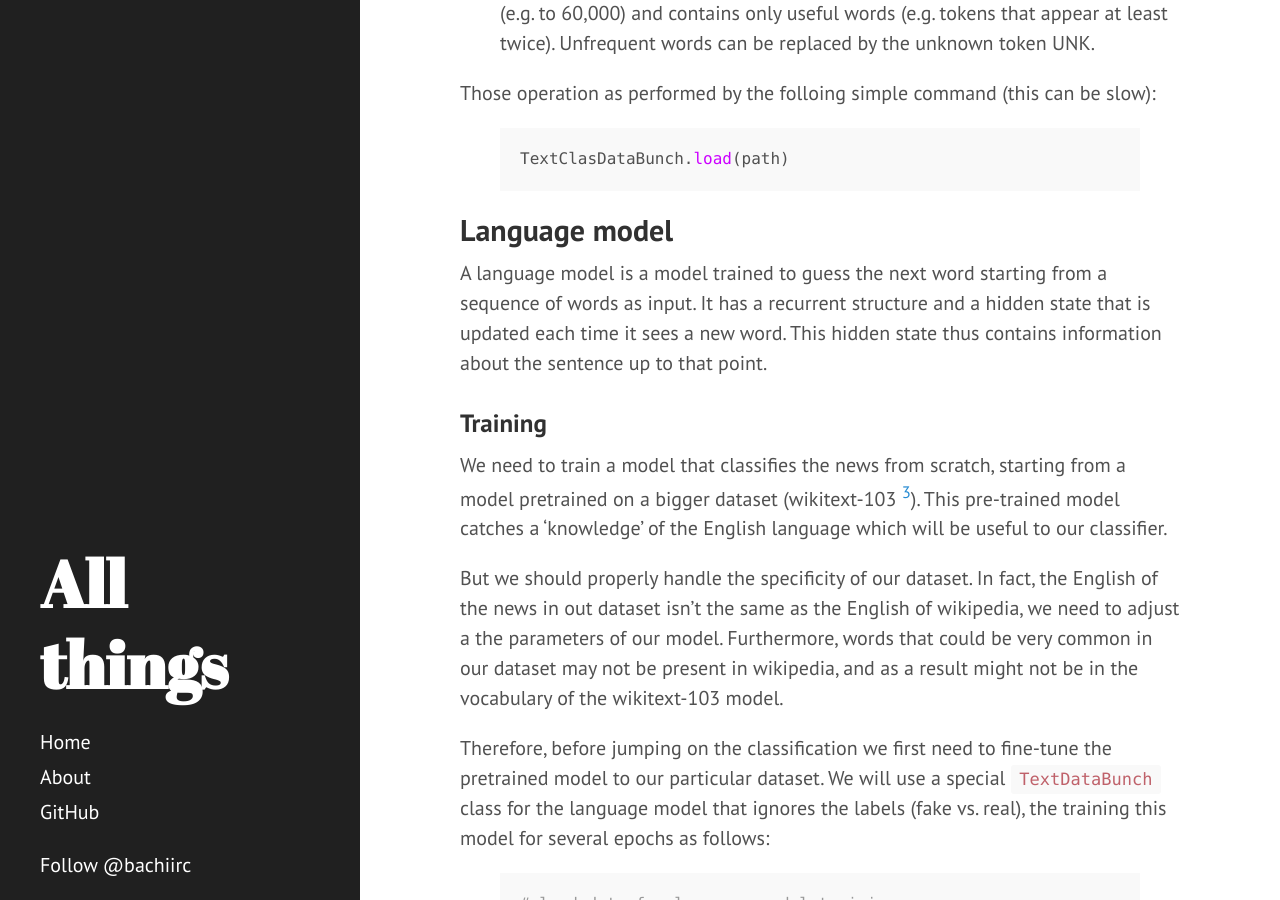
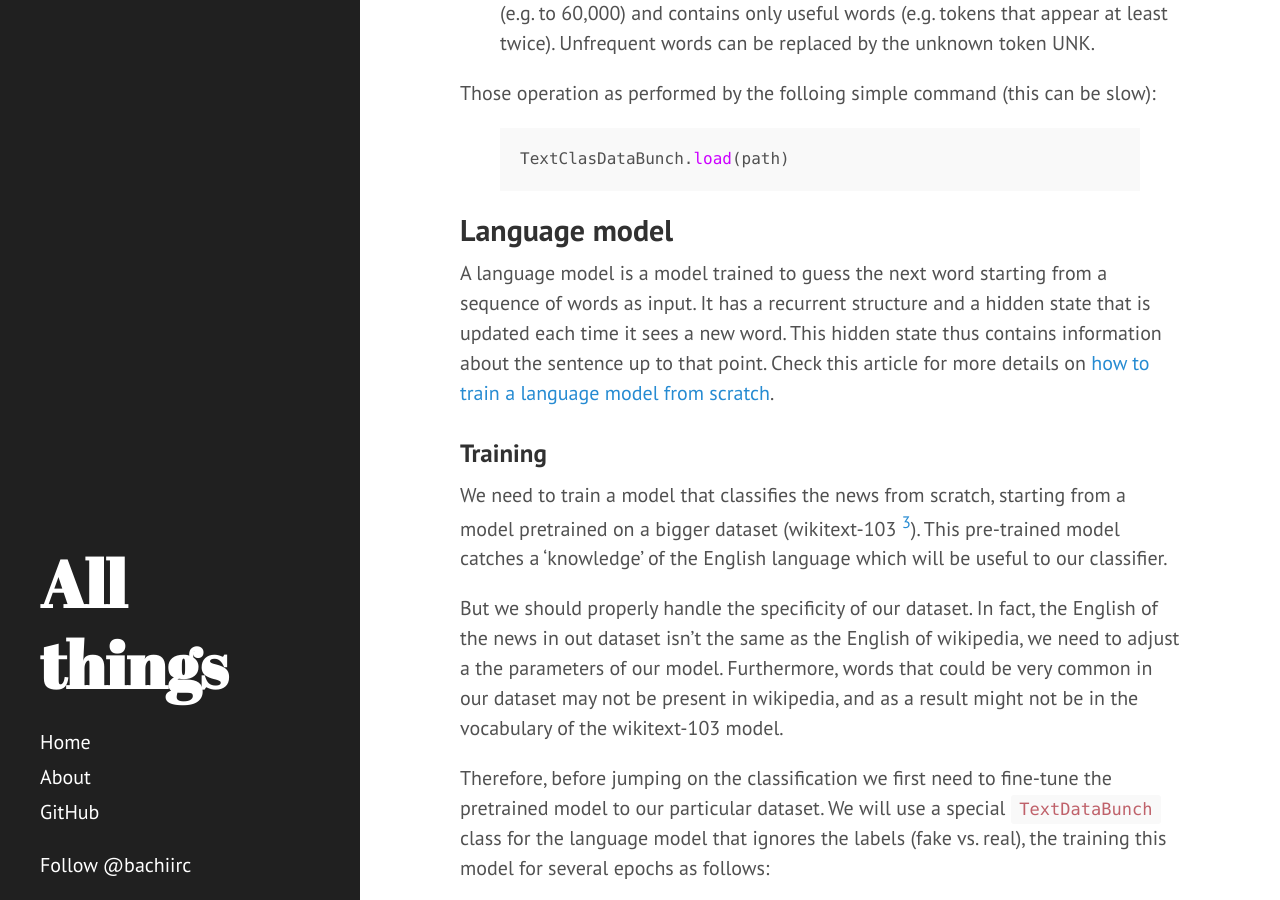
Before and after one commit to dzlab/dzlab.github.io, a Jekyll site: the page built from _posts/2018-12-02-text-classification-fakenews.md, in a window 1280 px wide and 900 px high, scrolled down 2802 px. Built offline with Jekyll 4.4.1, drawn with Linux system fonts in a browser that asks for light colours; nearby versions of some CDN libraries; comment, search, counter and statistics services are not loaded; the table of contents is made by our own code.

Commit message:
linking to language model

```diff
--- a/_posts/2018-12-02-text-classification-fakenews.md
+++ b/_posts/2018-12-02-text-classification-fakenews.md
@@ -43,7 +43,7 @@ TextClasDataBunch.load(path)
 {% endhighlight %}
 
 ## Language model
-A language model is a model trained to guess the next word starting from a sequence of words as input. It has a recurrent structure and a hidden state that is updated each time it sees a new word. This hidden state thus contains information about the sentence up to that point.
+A language model is a model trained to guess the next word starting from a sequence of words as input. It has a recurrent structure and a hidden state that is updated each time it sees a new word. This hidden state thus contains information about the sentence up to that point. Check this article for more details on [how to train a language model from scratch](https://dzlab.github.io/nlp/2018/11/22/language-model-training/).
 
 ### Training
 We need to train a model that classifies the news from scratch, starting from a model pretrained on a bigger dataset (wikitext-103 [^3]). This pre-trained model catches a 'knowledge' of the English language which will be useful to our classifier.
```
